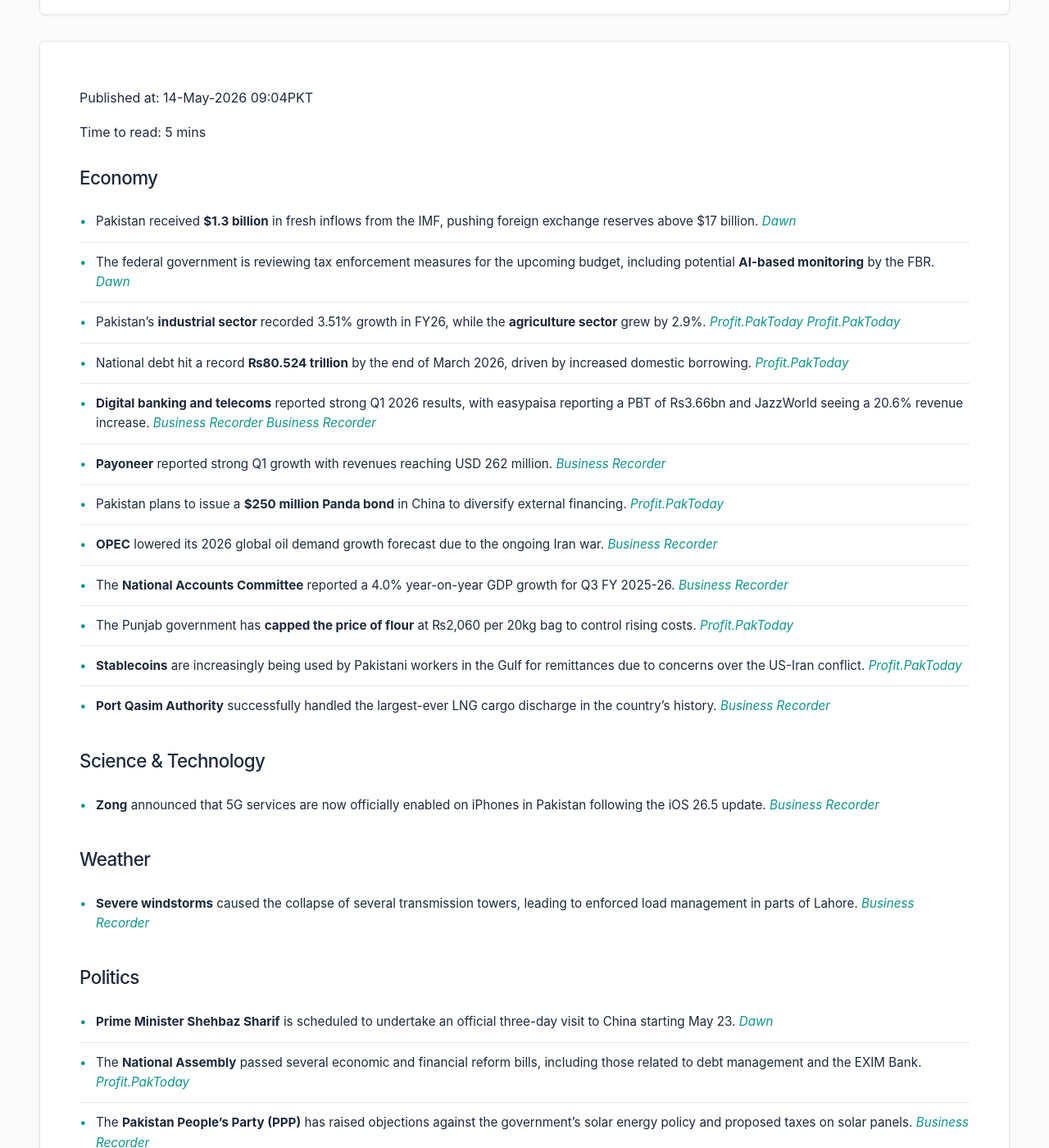
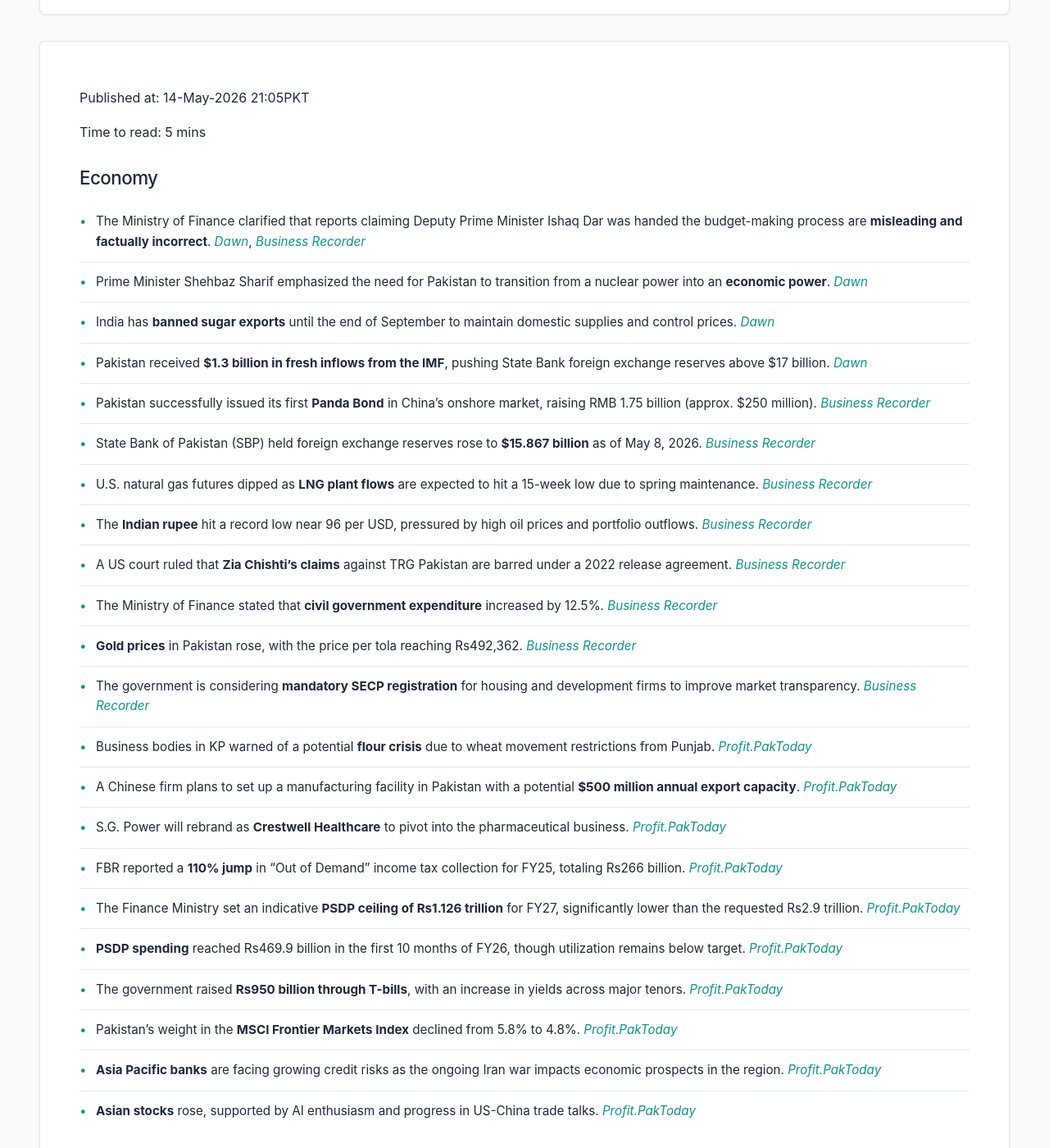
Before and after one commit to zsubzwary/news, a Jekyll site: the page built from en/index.md, in a window 1280 px wide and 1400 px high, scrolled down 209 px. Shown: the whole window at 82% size. Built offline with Jekyll 4.4.1, drawn with Linux system fonts in a browser that asks for light colours; some web fonts are replaced; comment, search, counter and statistics services are not loaded; some of the changed text lies outside the part shown.

Commit message:
DateTime; 2026-05-14T16:05:24.607Z

```diff
--- a/en/index.md
+++ b/en/index.md
@@ -4,60 +4,57 @@ title: Pakistan News Briefing
 lang: en
 ---
 
-Published at: 14-May-2026 09:04PKT
+Published at: 14-May-2026 21:05PKT
 
 Time to read: 5 mins
 
 ### Economy
-- Pakistan received **$1.3 billion** in fresh inflows from the IMF, pushing foreign exchange reserves above $17 billion. *[Dawn](https://www.dawn.com/news/2000047/imf-funds-arrive-as-govt-opens-pre-budget-talks)*
-- The federal government is reviewing tax enforcement measures for the upcoming budget, including potential **AI-based monitoring** by the FBR. *[Dawn](https://www.dawn.com/news/2000063/fbr-mulls-ai-based-monitoring)*
-- Pakistan's **industrial sector** recorded 3.51% growth in FY26, while the **agriculture sector** grew by 2.9%. *[Profit.PakToday](https://profit.pakistantoday.com.pk/2026/05/14/pakistans-industrial-sector-slows-3-51-in-fy26-as-energy-borrowing-costs-weigh-on-output/)* *[Profit.PakToday](https://profit.pakistantoday.com.pk/2026/05/14/pakistans-agriculture-sector-grows-2-9-in-fy26-as-wheat-rice-and-sugarcane-output-rises/)*
-- National debt hit a record **₨80.524 trillion** by the end of March 2026, driven by increased domestic borrowing. *[Profit.PakToday](https://profit.pakistantoday.com.pk/2026/05/14/pakistans-debt-climbs-to-record-%e2%82%a880-5-trillion-by-march-2026/)*
-- **Digital banking and telecoms** reported strong Q1 2026 results, with easypaisa reporting a PBT of Rs3.66bn and JazzWorld seeing a 20.6% revenue increase. *[Business Recorder](https://www.brecorder.com/news/40421110/easypaisa-bank-delivers-record-q1-2026-results-with-pbt-of-rs366bn)* *[Business Recorder](https://www.brecorder.com/news/40421112/jazzworld-delivers-strong-q1-2026-results)*
-- **Payoneer** reported strong Q1 growth with revenues reaching USD 262 million. *[Business Recorder](https://www.brecorder.com/news/40421114/payoneer-posts-strong-q1-growth-amid-rising-global-volumes)*
-- Pakistan plans to issue a **$250 million Panda bond** in China to diversify external financing. *[Profit.PakToday](https://profit.pakistantoday.com.pk/2026/05/14/finance-minister-leaves-for-china-as-pakistan-plans-250-million-panda-bond-issuance/)*
-- **OPEC** lowered its 2026 global oil demand growth forecast due to the ongoing Iran war. *[Business Recorder](https://www.brecorder.com/news/40421096/opec-cuts-2026-global-oil-demand-growth-forecast)*
-- The **National Accounts Committee** reported a 4.0% year-on-year GDP growth for Q3 FY 2025-26. *[Business Recorder](https://www.brecorder.com/news/40421099/nac-releases-q3-fy-2025-26-gdp-estimates-showing-4pc-yoy-growth)*
-- The Punjab government has **capped the price of flour** at ₨2,060 per 20kg bag to control rising costs. *[Profit.PakToday](https://profit.pakistantoday.com.pk/2026/05/14/punjab-caps-flour-price-at-%e2%82%a82060-per-20kg-bag-amid-rising-wheat-costs/)*
-- **Stablecoins** are increasingly being used by Pakistani workers in the Gulf for remittances due to concerns over the US-Iran conflict. *[Profit.PakToday](https://profit.pakistantoday.com.pk/2026/05/14/pakistani-workers-in-gulf-turn-to-stablecoins-for-remittances-amid-iran-war-concerns-report/)*
-- **Port Qasim Authority** successfully handled the largest-ever LNG cargo discharge in the country's history. *[Business Recorder](https://www.brecorder.com/news/40421090/pqa-handles-countrys-largest-ever-lng-cargo-discharge)*
-
-### Science & Technology
-- **Zong** announced that 5G services are now officially enabled on iPhones in Pakistan following the iOS 26.5 update. *[Business Recorder](https://www.brecorder.com/news/40421116/zong-announces-official-enablement-of-5g-services-on-iphones)*
-
-### Weather
-- **Severe windstorms** caused the collapse of several transmission towers, leading to enforced load management in parts of Lahore. *[Business Recorder](https://www.brecorder.com/news/40421089/load-management-enforced-in-lahore-after-damage-to-ngc-circuits)*
-
-### Politics
-- **Prime Minister Shehbaz Sharif** is scheduled to undertake an official three-day visit to China starting May 23. *[Dawn](https://www.dawn.com/news/1999931/pm-shehbaz-to-undertake-official-three-day-china-visit-dpm-dar)*
-- The **National Assembly** passed several economic and financial reform bills, including those related to debt management and the EXIM Bank. *[Profit.PakToday](https://profit.pakistantoday.com.pk/2026/05/14/national-assembly-passes-fiscal-exim-bank-and-financial-market-reform-bills/)*
-- The **Pakistan People’s Party (PPP)** has raised objections against the government's solar energy policy and proposed taxes on solar panels. *[Business Recorder](https://www.brecorder.com/news/40421092/ppp-raises-objections-to-solar-energy-policy)*
-- The **Punjab CM office** has denied RTI requests seeking details on the Chief Minister's tours and a government-acquired luxury jet. *[Dawn](https://www.dawn.com/news/1999927/punjab-cm-office-denies-rti-requests-seeking-details-of-maryams-tours-and-vehicles-luxury-jet-acquired-by-govt)*
+- The Ministry of Finance clarified that reports claiming Deputy Prime Minister Ishaq Dar was handed the budget-making process are **misleading and factually incorrect**. *[Dawn](https://www.dawn.com/news/2000193/finance-ministry-terms-report-on-dar-being-handed-budget-making-process-misleading-incorrect)*, *[Business Recorder](https://www.brecorder.com/news/40421157/ministry-of-finance-rejects-misleading-reports-of-dar-taking-over-budget-making-process)*
+- Prime Minister Shehbaz Sharif emphasized the need for Pakistan to transition from a nuclear power into an **economic power**. *[Dawn](https://www.dawn.com/news/2000188/pm-shehbaz-calls-for-efforts-to-turn-pakistan-into-an-economic-power)*
+- India has **banned sugar exports** until the end of September to maintain domestic supplies and control prices. *[Dawn](https://www.dawn.com/news/2000150/india-bars-sugar-exports-until-september)*
+- Pakistan received **$1.3 billion in fresh inflows from the IMF**, pushing State Bank foreign exchange reserves above $17 billion. *[Dawn](https://www.dawn.com/news/2000047/imf-funds-arrive-as-govt-opens-pre-budget-talks)*
+- Pakistan successfully issued its first **Panda Bond** in China's onshore market, raising RMB 1.75 billion (approx. $250 million). *[Business Recorder](https://www.brecorder.com/news/40421175/pakistan-issues-first-panda-bond-in-chinas-onshore-capital-market)*
+- State Bank of Pakistan (SBP) held foreign exchange reserves rose to **$15.867 billion** as of May 8, 2026. *[Business Recorder](https://www.brecorder.com/news/40421173/sbp-held-foreign-exchange-reserves-rise-to-1587bn)*
+- U.S. natural gas futures dipped as **LNG plant flows** are expected to hit a 15-week low due to spring maintenance. *[Business Recorder](https://www.brecorder.com/news/40421169/us-natgas-prices-dip-ahead-of-storage-report-as-lng-plant-flows-slide-to-15-week-low)*
+- The **Indian rupee** hit a record low near 96 per USD, pressured by high oil prices and portfolio outflows. *[Business Recorder](https://www.brecorder.com/news/40421164/indian-rupee-slips-to-record-low-near-96-per-usd-as-energy-risks-deepen)*
+- A US court ruled that **Zia Chishti's claims** against TRG Pakistan are barred under a 2022 release agreement. *[Business Recorder](https://www.brecorder.com/news/40421118/zia-chishtis-claims-against-trg-pakistan-limited-barred-under-2022-release-agreement-rules-us-court)*
+- The Ministry of Finance stated that **civil government expenditure** increased by 12.5%. *[Business Recorder](https://www.brecorder.com/news/40421159/civil-expenditure-stands-at-125-clarifies-govt)*
+- **Gold prices** in Pakistan rose, with the price per tola reaching Rs492,362. *[Business Recorder](https://www.brecorder.com/news/40421158/gold-per-tola-gains-rs1000-in-pakistan)*
+- The government is considering **mandatory SECP registration** for housing and development firms to improve market transparency. *[Business Recorder](https://www.brecorder.com/news/40421155/govt-considering-mandatory-secp-registration-for-housing-firms)*
+- Business bodies in KP warned of a potential **flour crisis** due to wheat movement restrictions from Punjab. *[Profit.PakToday](https://profit.pakistantoday.com.pk/2026/05/14/kp-business-flour-mill-bodies-warn-of-flour-crisis-over-punjab-wheat-movement-restrictions/)*
+- A Chinese firm plans to set up a manufacturing facility in Pakistan with a potential **$500 million annual export capacity**. *[Profit.PakToday](https://profit.pakistantoday.com.pk/2026/05/14/chinese-firm-plans-manufacturing-facility-in-pakistan-with-up-to-500-million-export-potential/)*
+- S.G. Power will rebrand as **Crestwell Healthcare** to pivot into the pharmaceutical business. *[Profit.PakToday](https://profit.pakistantoday.com.pk/2026/05/14/s-g-power-to-rebrand-as-crestwell-healthcare-enter-pharmaceutical-business/)*
+- FBR reported a **110% jump** in “Out of Demand” income tax collection for FY25, totaling Rs266 billion. *[Profit.PakToday](https://profit.pakistantoday.com.pk/2026/05/14/fbrs-out-of-demand-income-tax-collection-jumps-110-to-%e2%82%a8266-billion-in-fy25/)*
+- The Finance Ministry set an indicative **PSDP ceiling of Rs1.126 trillion** for FY27, significantly lower than the requested Rs2.9 trillion. *[Profit.PakToday](https://profit.pakistantoday.com.pk/2026/05/14/finance-ministry-sets-%e2%82%a81-126-trillion-psdp-ceiling-for-fy27-against-%e2%82%a82-9-trillion-demand/)*
+- **PSDP spending** reached Rs469.9 billion in the first 10 months of FY26, though utilization remains below target. *[Profit.PakToday](https://profit.pakistantoday.com.pk/2026/05/14/psdp-spending-reaches-%e2%82%a8469-9-billion-in-10-months-as-development-utilisation-remains-below-target/)*
+- The government raised **Rs950 billion through T-bills**, with an increase in yields across major tenors. *[Profit.PakToday](https://profit.pakistantoday.com.pk/2026/05/14/govt-raises-%e2%82%a8950-billion-through-t-bills-increases-yields-by-up-to-40bps/)*
+- Pakistan’s weight in the **MSCI Frontier Markets Index** declined from 5.8% to 4.8%. *[Profit.PakToday](https://profit.pakistantoday.com.pk/2026/05/14/pakistans-weight-in-msci-frontier-markets-index-falls-from-5-8-to-4-8/)*
+- **Asia Pacific banks** are facing growing credit risks as the ongoing Iran war impacts economic prospects in the region. *[Profit.PakToday](https://profit.pakistantoday.com.pk/2026/05/14/asia-pacific-banks-face-growing-credit-risks-raise-provisions-as-iran-war-drags-on/)*
+- **Asian stocks** rose, supported by AI enthusiasm and progress in US-China trade talks. *[Profit.PakToday](https://profit.pakistantoday.com.pk/2026/05/14/asia-stocks-gain-on-ai-enthusiasm-as-trump-meets-xi/)*
 
 ### National
-- **Muhammad Liaqat**, a railway employee, was posthumously awarded for his bravery in thwarting a suicide attack in Attock. *[Dawn](https://www.dawn.com/news/2000059/liaqat-posthumously-awarded-for-foiling-suicide-attack)*
-- Five soldiers, including a **major**, were martyred during a military operation against terrorists in Balochistan’s Barkhan district. *[Dawn](https://www.dawn.com/news/1999982/major-among-five-soldiers-martyred-during-operation-in-balochistans-barkhan-ispr)*
-- Pakistan's **passport ranking** has reached the 100th spot on the Henley Passport Index, granting visa-free access to 30 countries. *[Dawn](https://www.dawn.com/news/2000039/henley-places-pakistani-passport-on-100th-spot)*
-- The **Supreme Court** ruled that mentioning full forensic protocols in drug test reports is not mandatory for their validity. *[Dawn](https://www.dawn.com/news/2000054/supreme-court-settles-controversy-over-drug-test-reports)*
-- Protests were held in Karachi demanding the **safe return of Pakistani seamen** held by Somali pirates. *[Dawn](https://www.dawn.com/news/2000038/safe-return-of-seamen-held-by-somali-pirates-demanded)*
+- Pakistan's Army Rocket Force Command successfully test-fired the indigenously developed **Fatah-IV cruise missile**. *[Dawn](https://www.dawn.com/news/2000203/pakistan-successfully-test-fires-fatah-iv-cruise-missile-ispr)*
+- Aleema Khan has challenged **Imran Khan's solitary confinement** in the Islamabad High Court, calling it illegal. *[Dawn](https://www.dawn.com/news/2000235/aleema-khan-moves-ihc-against-pti-founder-imran-khans-solitary-confinement)*
+- PTI leaders continue to be **denied meetings** with Imran Khan despite a court order allowing them. *[Dawn](https://www.dawn.com/news/2000233/pti-leaders-again-denied-meeting-with-party-founder-imran-seek-implementation-of-ihc-order)*
+- The Vice Chancellor and Pro-Vice Chancellor of the **University of Gwadar** have gone missing while traveling to Quetta. *[Dawn](https://www.dawn.com/news/2000200/gwadar-university-vc-pro-vice-chancellor-go-missing-while-travelling-to-quetta)*
+- The interior ministry has ordered an inquiry into the **leaking of Cambridge examination papers**. *[Dawn](https://www.dawn.com/news/2000190/govt-orders-inquiry-into-cambridge-exam-leaks)*
+- A railway worker, Muhammad Liaqat Ali, died while attempting to **stop a suicide bomber** near Attock. *[Dawn](https://www.dawn.com/news/2000234/a-heros-sacrifice-the-railway-worker-who-embraced-death-to-save-lives)*
+- A constable who was injured in a **militant attack** in Charsadda has succumbed to his wounds. *[Dawn](https://www.dawn.com/news/2000146/constable-injured-in-attack-on-checkpost-succumbs-to-wounds-in-charsadda)*
+- The **Shahrah-i-Bhutto Expressway** in Karachi is expected to be fully open to the public by the end of May. *[Dawn](https://www.dawn.com/news/2000202/karachis-shahrah-i-bhutto-to-be-fully-open-to-public-by-end-of-may-sharjeel-memon)*
 
 ### International
-- **Xi Jinping and Donald Trump** have begun high-stakes talks in Beijing, with Xi calling for the two nations to be "partners not rivals." *[Dawn](https://www.dawn.com/news/2000073/xi-calls-for-china-us-to-be-partners-not-rivals-as-high-stakes-talks-with-trump-begin-in-beijing)*
-- The **UAE** has denied reports claiming that Israeli Prime Minister Benjamin Netanyahu made a secret visit to the country. *[Dawn](https://www.dawn.com/news/2000091/uae-denies-reports-of-secret-netanyahu-visit)*
-- Over **10,000 homes** in Lebanon have been destroyed or damaged since the recent Israel truce. *[ARY](https://arynews.tv/lebanon-says-over-10000-homes-destroyed-since-israel-truce)*
-- **UK police** are preparing for an "unprecedented" operation to manage expected weekend protests. *[ARY](https://arynews.tv/uk-police-prepare-for-major-protest-weekend)*
-- The **Pentagon** has reached agreements with defense firms to produce containerized missiles. *[ARY](https://arynews.tv/pentagon-strikes-agreements-with-defense-firms)*
-
-### Sports
-- **Lionel Messi** continues to top the MLS salary list. *[ARY](https://arynews.tv/lionel-messi-tops-mls-salary-list-again)*
-
-### Health
-- The Ministry of Health and the **WHO** have launched a Rs67 billion initiative to eliminate Hepatitis-C in Pakistan by 2030. *[Dawn](https://www.dawn.com/news/1999970/pakistan-who-launch-prime-ministers-hepatitis-c-elimination-programme)* *[Business Recorder](https://www.brecorder.com/news/40421113/hepatitis-c-elimination-largest-public-health-initiative-worth-rs67bn-launched)*
-- The **ECDC** stated there is no evidence that the Andes strain of hantavirus has mutated following an outbreak on a cruise ship. *[Dawn](https://www.dawn.com/news/1999980/no-indication-andes-strain-of-hantavirus-has-mutated-eu-agency)*
-- **US drug overdose deaths** saw a decline for the third consecutive year in 2025. *[ARY](https://arynews.tv/cdc-reports-decrease-in-drug-overdose-deaths)*
+- Pakistan's Foreign Office viewed calls in India for **dialogue with Pakistan** as a positive development. *[Dawn](https://www.dawn.com/news/2000199/fo-says-voices-in-india-calling-for-dialogue-with-pakistan-a-positive-development)*
+- US President Donald Trump and Chinese President Xi Jinping held **"extremely positive" talks** in Beijing to discuss trade and geopolitical tensions. *[Dawn](https://www.dawn.com/news/2000073/trump-hails-xi-talks-at-grand-beijing-banquet-attended-by-leaders-ceos)*, *[Business Recorder](https://www.brecorder.com/news/40421171/chinas-xi-lauds-new-positioning-in-ties-with-us)*
+- Iran's Foreign Minister accused the **UAE of direct involvement** in military operations against Iran during a Brics meeting. *[Dawn](https://www.dawn.com/news/2000224/iran-and-uae-clash-at-brics-foreign-ministers-meeting)*, *[Business Recorder](https://www.brecorder.com/news/40421166/iran-urges-brics-nations-to-condemn-war-indian-flagged-vessel-sunk)*
+- Minister Tallal Chaudhry assured the National Assembly that **Pakistan's ties with the UAE** remain "absolutely fine." *[Dawn](https://www.dawn.com/news/2000192/tallal-chaudhry-says-pakistans-ties-with-uae-absolutely-fine)*
+- A former Indian army chief expressed support for **keeping the dialogue window open** between India and Pakistan. *[Dawn](https://www.dawn.com/news/2000151/former-indian-army-chief-backs-rss-leaders-call-for-engaging-in-dialogue-with-pakistan)*
+- The HRCP expressed alarm over the **continued captivity of Pakistani seafarers** on a tanker seized by Somali pirates. *[Dawn](https://www.dawn.com/news/2000171/hrcp-deeply-alarmed-at-continued-captivity-of-seafarers-onboard-tanker-seized-by-somali-pirates)*
+- The UAE has **denied reports** of a secret visit to the country by Israeli Prime Minister Benjamin Netanyahu. *[Dawn](https://www.dawn.com/news/2000091/uae-denies-reports-of-secret-netanyahu-visit)*
+- British health minister **Wes Streeting resigned**, citing a loss of confidence in Prime Minister Keir Starmer's leadership. *[Business Recorder](https://www.brecorder.com/news/40421170/uk-health-minister-wes-streeting-resigns)*
+- A vessel was **seized off the UAE** and is reportedly heading toward Iranian territorial waters. *[Business Recorder](https://www.brecorder.com/news/40421167/vessel-seized-off-uaes-fujairah-and-heading-toward-iranian-waters-ukmto-says)*
+- Russia is establishing a **"full-fledged partnership"** with the Taliban government in Afghanistan. *[Business Recorder](https://www.brecorder.com/news/40421156/russia-says-its-establishing-full-partnership-with-afghan-taliban)*
+- Iran has begun allowing certain **Chinese vessels to transit** through the Strait of Hormuz. *[Business Recorder](https://www.brecorder.com/news/40421161/iran-allowing-transit-of-chinese-vessels-in-strait-of-hormuz-fars-news-reports)*
+- New **ship attacks near the Strait of Hormuz** have been reported amid ongoing discussions between the US and China regarding the Iran war. *[Business Recorder](https://www.brecorder.com/news/40421162/new-attacks-reported-on-ships-near-hormuz-as-trump-discusses-iran-with-xi)*
 
 ### Other
-- **Cambridge International Education** postponed an upcoming AS-level Mathematics exam following a confirmed paper leak. *[Dawn](https://www.dawn.com/news/1999962/cambridge-confirms-leak-of-as-level-mathematics-paper-postpones-upcoming-exam-as-precautionary-step)*
-- **Flydubai** has suspended flights to Islamabad, Lahore, and Peshawar until October due to operational issues. *[Dawn](https://www.dawn.com/news/1999930/flydubai-suspends-flights-to-islamabad-lahore-peshawar-till-oct-due-to-operational-issues)*
-- Netflix announced a **world tour** featuring live performances for 'KPop Demon Hunters'. *[ARY](https://arynews.tv/netflix-announces-kpop-demon-hunters-world-tour-with-live-performances)*
-- **Vin Diesel** paid tribute to the legacy of Paul Walker at the Cannes film festival. *[ARY](https://arynews.tv/vin-diesel-honors-paul-walkers-legacy-with-tribute-to-his-daughter-at-cannes)*
+- Pakistan's passport has been ranked **100th in the world** by the Henley Passport Index, offering visa-free access to 30 countries. *[Dawn](https://www.dawn.com/news/2000039/henley-places-pakistani-passport-on-100th-spot)*
```
